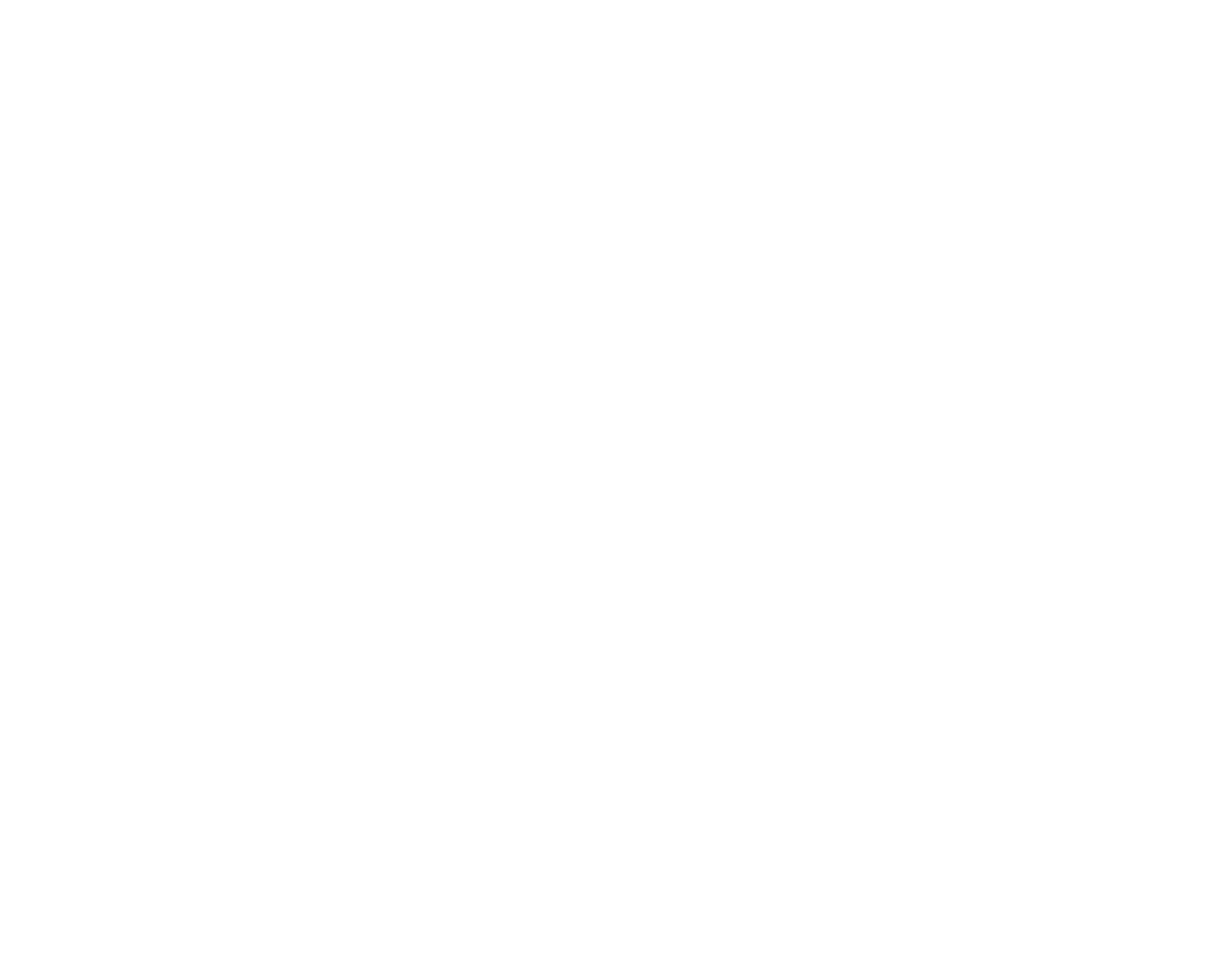
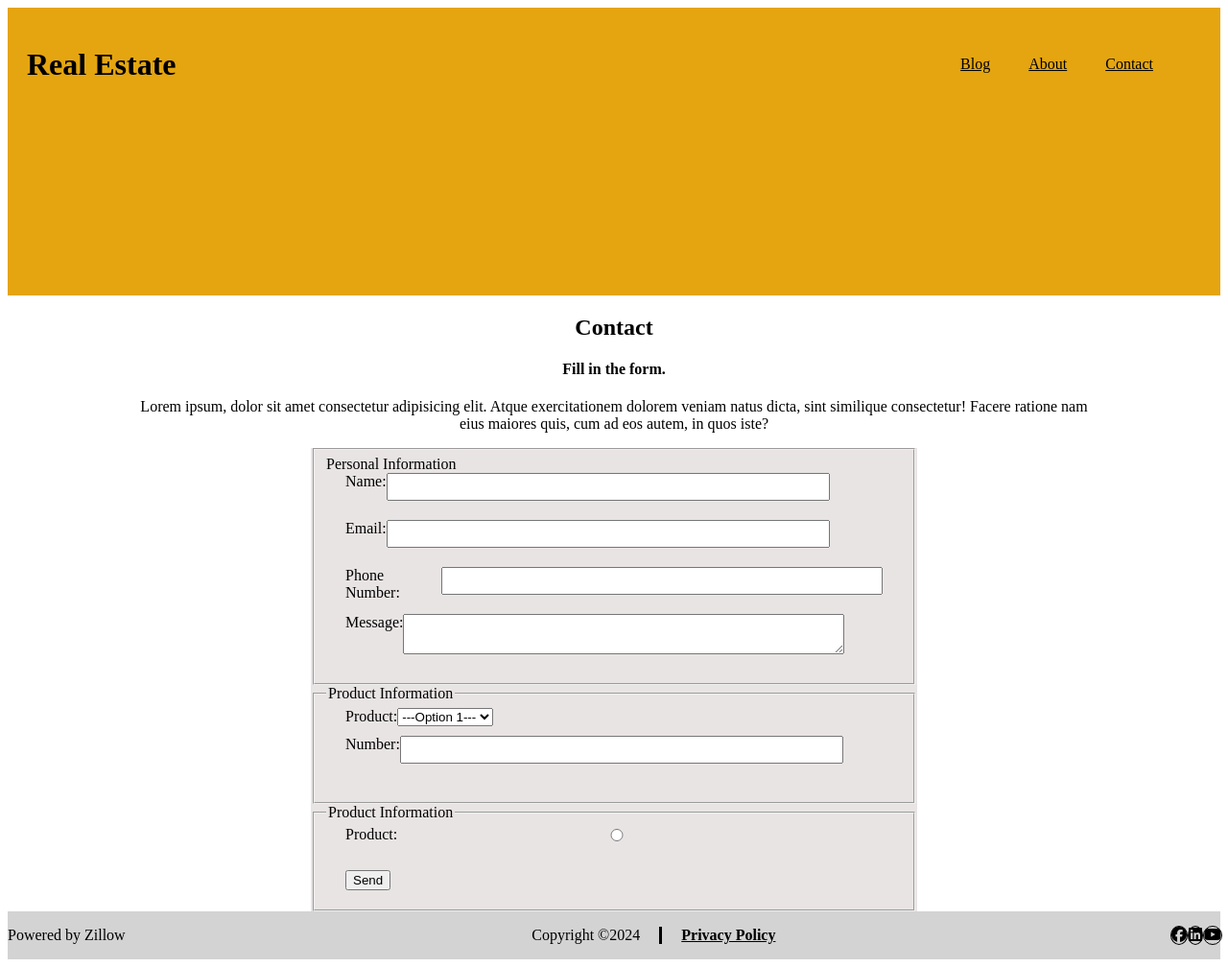
Before and after one commit to timothysailer2/realty, a plain HTML site: page contact.html in a window 1280 px wide. Shown: the whole page at 96% size. Before the commit the page ends 800 px from the top, so only its background shows below. Drawn offline with Linux system fonts and the light colour scheme.

Commit message:
assignment 3?

```diff
--- a/contact.html
+++ b/contact.html
@@ -0,0 +1,120 @@
+<!DOCTYPE html>
+<html lang="en">
+<head>
+    <meta charset="UTF-8">
+    <meta name="viewport" content="width=device-width, initial-scale=1.0">
+    <title>SDGKU Realties</title>
+    <link rel="stylesheet" href="style.css">
+    <script src="https://kit.fontawesome.com/337be747ec.js" crossorigin="anonymous"></script>
+    <style>
+        form div{
+            margin-top:10;
+            margin-bottom: 10px;
+        }
+    </style>
+</head>
+<body>
+     <header class="contact-header">
+        <div class="header-contact">
+
+            <h1 class="contact">Real Estate</h1>
+
+            <nav class="contact-menu">
+                <a href="index.html">Blog</a>
+                <a href="about.html">About</a>
+                <a href="contact.html">Contact</a>
+            </nav>
+
+        </div>
+    </header>
+    <main class="contact.m">
+        <div class="contact-m">
+             <h2>Contact </h2>
+             <h4>Fill in the form.</h4>
+             <p>Lorem ipsum, dolor sit amet consectetur adipisicing elit. Atque exercitationem dolorem veniam natus dicta, sint similique consectetur! Facere ratione nam eius maiores quis, cum ad eos autem, in quos iste?</p>
+
+        </div>
+
+        <form class="form-1">
+            <fieldset>
+            <legend="personal-info">Personal Information</legend>
+         <div>
+            <label>Name:</label>
+            <input type="text">
+         </div>
+         <div>
+            <label>Email:</label>
+            <input type="email">
+         </div>
+         <div>
+            <label>Phone Number:</label>
+            <input type="number">
+         </div>
+         <div>
+            <label>Message:</label>
+            <textarea></textarea>
+         </div>
+        </form>
+        </fieldset>
+        <form class="form-1">
+        <fieldset>
+        <legend class="product-info">Product Information</legend>
+
+                <div>
+                <label for="product choice">Product:</label>
+                <select>
+                     <option value="option1">---Option 1---</option>
+                     <option value="option2">---Option 2---</option>
+                     <option value="ption3">---Option 3---</option>
+                </select>
+            </div>
+            <div>
+            <label>Number:</label>
+            <input type="number">
+         </div>
+        <div>
+
+        </div>
+            </fieldset>
+        <form class="form-1">
+        <fieldset>
+        <legend class="product-info">Product Information</legend>
+
+                <div>
+                <label for="product choice">Product:</label>
+                <input type="radio" name="email">
+                <radio
+
+                </select>
+            </div>
+            <div>
+
+            </div>
+            </legend>
+
+        </form>
+        </div>
+         <div>
+            <button class="btn-black">Send</button>
+         </div>
+      </form>
+    </div>
+  </div>
+  </main>
+</body>
+<footer class="footer-container">
+    <div class="footer-flex">
+    <div>
+        <p>Powered by Zillow</p>
+    </div>
+    <div class = "my-flex footer-text">
+        <p>Copyright &copy;2024</p>
+        <p>Privacy Policy</p>
+    </div>
+    <div class="linx">
+    <div><i class="fa-brands fa-facebook"></i></div>
+    <div><i class="fa-brands fa-linkedin"></i></div>
+    <div><i class="fa-brands fa-youtube"></i></div>
+    </div>
+
+</footer>
--- /dev/null
+++ b/style-prac.css
@@ -0,0 +1,48 @@
+html{
+    font-size: 16px;
+}
+body{
+   display: flex;
+   flex-direction: column;
+    align-items: center;
+}
+header{
+    background-color: lightgray;
+    width: 100%;
+    height: 30vh;
+}
+div{
+    background-color:gray;
+    margin: 60px 0px;
+    width: 95%;
+    height: 40vh;
+}
+p{
+    width: 80%;
+    font-size: 2rem;
+}
+@media((min-width: 601px))&((max-width: 768px)){
+    html{ font-size: 14px;}
+
+header{
+    background-color: red;
+
+
+}
+div{
+    width: 80%;
+}
+}
+@media((max-width: 600px)){
+    html{ font-size: 14px;}
+
+header{
+    background-color: blue;
+
+
+}
+div{
+    width: 100%;
+    margin: 0px 0px 60px 0px;
+}
+}
--- a/style.css
+++ b/style.css
@@ -1,21 +1,34 @@
-*{
-    margin:5px;
-    padding: 0;
 
+.p-blog{
+    line-height: 1.5;
+}
+.contact-menu{
+    display: flex;
+    flex-direction: row;
+    justify-content: space-between;
+    padding: 20px;
+    color: black;
+    height: 100%;
+}
+a{
+      color: white;
+    text-decoration:  ;
+   align-items: center;
 
 }
-p{
-    line-height: 1.5;
+.contact-menu a{
+    color: black;
+    text-decoration:  ;
+   align-items: center;
+   padding: 10px;
+   margin-right: 20px;
 }
+.title{
+    color: white;
 
-a{
-    color: white;
-    text-decoration: none;
-   align-items: center;
 }
-h1{
-    color: white;
-    text-align: center;
+.h1-contact{
+    color: black;
 }
 img{
     max-width: 100%;
@@ -53,13 +66,27 @@ img{
     align-items: center;
     color: white;
     height: 100%;
-    ;
+
 }
-
+.header-contact{
+    display: flex;
+    flex-direction: row;
+    justify-content: space-between;
+    padding: 20px;
+    color: black;
+    height: 100%;
+}
+.contact-header{
+    background-color: #e4a510;
+    height: 300px;
+    width: 80%
+    color: black;
+}
 /*about*/
 .about-container{
     display: flex;
     flex-direction: row;
+
 }
 .text-price{
     color: green;
@@ -70,6 +97,7 @@ img{
 .house-cont{
     display: flex;
     flex-direction: row;
+    justify-content: space-between;
     background-color: rgba(227, 221, 221, 0.774);
     border-radius: 10px;
 
@@ -97,3 +125,109 @@ img{
     font-style: bold;
 
 }
+
+/*contact*/
+
+
+.contact-m{
+
+     margin: auto;
+  width: 80%;
+
+  text-align: center;
+
+
+}
+/*forms*/
+.form-1{
+    background-color: rgba(227, 221, 221, 0.774);
+    margin-left: 25%;
+    margin-right: 25%;
+
+}
+.form-1 div{
+    display: flex;
+    align-content: center;
+
+    margin-left: 20px;
+    margin-right: 20px;
+}
+.form-1 input, textarea{
+    width: 80%;
+    padding: 5px;
+    align-content: center;
+    justify-content: center;
+    margin-bottom: 10px;
+}
+/*footer*/
+.footer-container{
+    background-color: lightgray;
+    height: 50px;
+}
+.footer-flex{
+    display: flex;
+    justify-content: space-between;
+    align-items: center;
+    height: 50px;
+
+}
+.my-flex{
+    display: flex;
+}
+.footer-text p:last-of-type{
+
+    font-weight: bold;
+    border-left: 3px solid black;
+    padding-left: 20px;
+    margin-left: 20px;
+    text-decoration: underline;
+}
+
+.linx {
+      display: flex;
+    justify-content: center;
+    align-items: center;
+
+    padding:5px;
+    width: 20px;
+    margin-right: 10px;
+}
+.linx div{
+    border:1px solid black;
+    border-radius: 50%;
+}
+@media((min-width: 601px) and (max-width: 768px)) {
+    .about-container{
+flex-direction: column;
+text-align: justify;
+
+    }
+    .about-container div{
+        display: flex;
+        flex-direction: column;
+        align-items: center;
+
+    }
+    .houses{
+        flex-direction: column;
+        align-items: center;
+    }
+}
+@media((max-width: 600px)) {
+    .about-container{
+flex-direction: column;
+text-align: justify;
+
+    }
+    .about-container div{
+        display: flex;
+        flex-direction: column;
+        align-items: center;
+
+    }
+    .houses{
+        flex-direction: column;
+        align-items: center;
+        background-color: royalblue;
+    }
+}
```
Also changed, not shown: index.html (+2 -2 lines), media-file-practice.html (added, +14 -0 lines).
